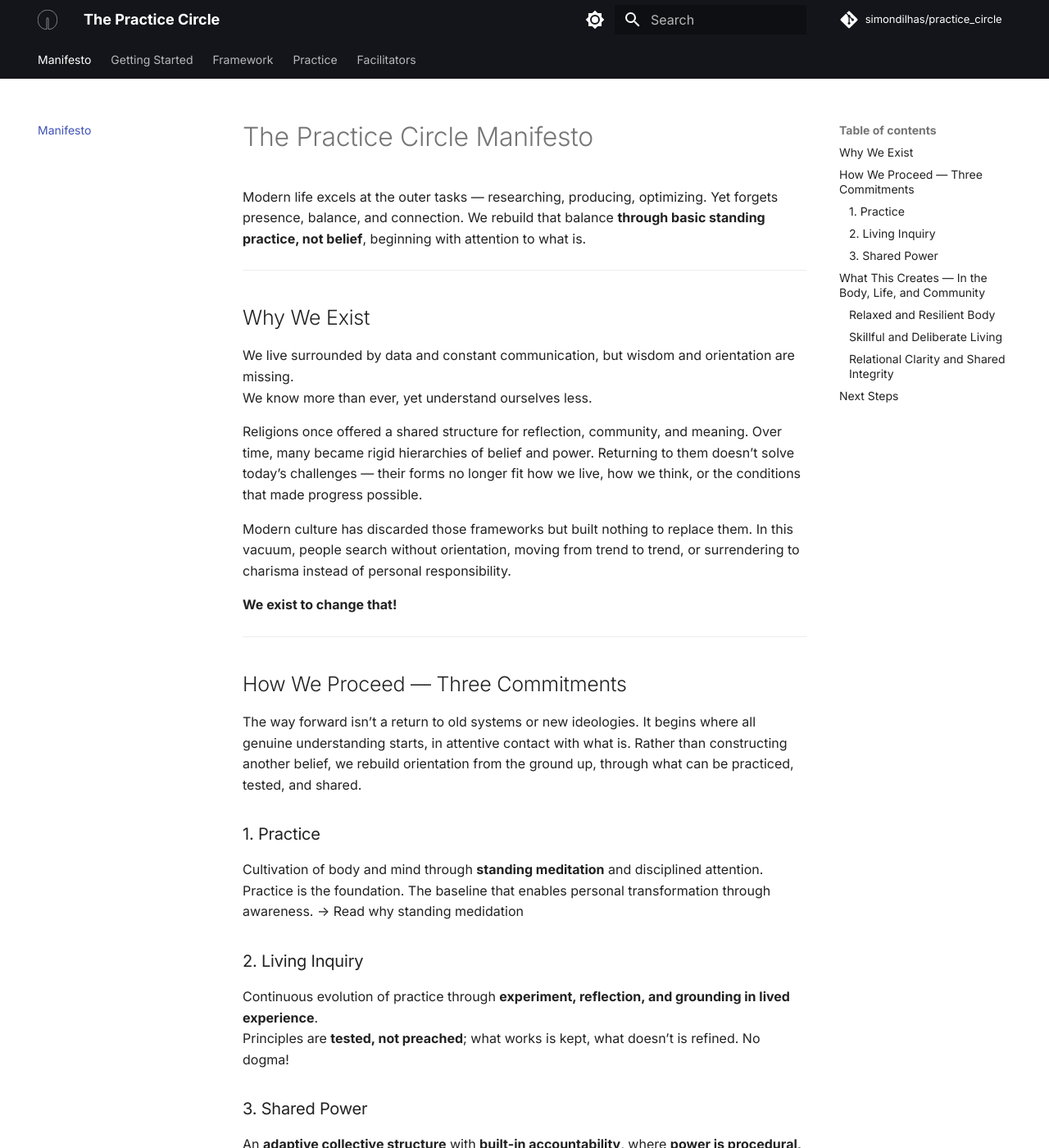
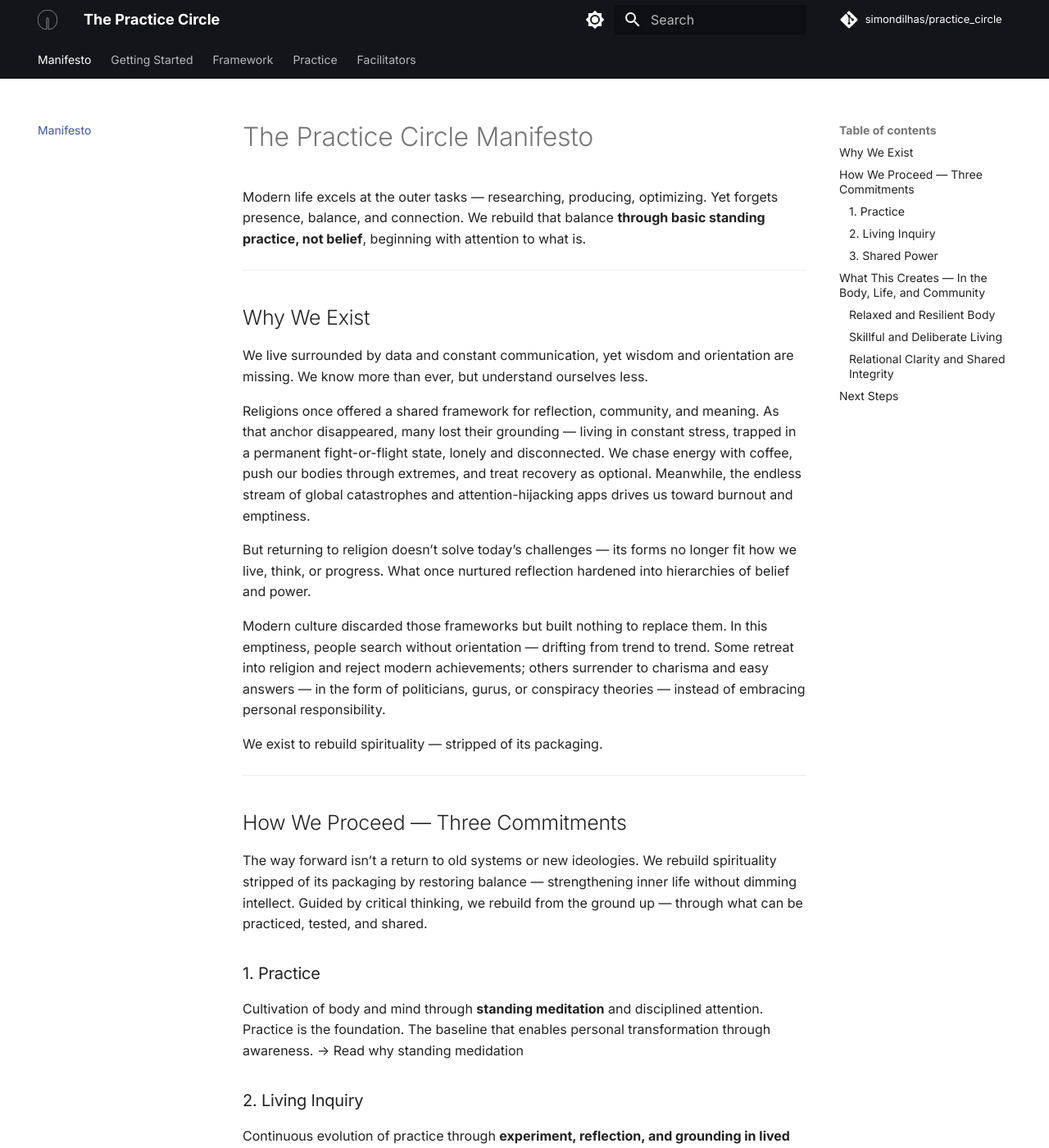
Before and after one commit to simondilhas/practice_circle, an MkDocs documentation site: the page built from docs/index.md, in a window 1280 px wide and 1400 px high. Shown: the whole window at 82% size. Built offline with MkDocs 1.6.1 and Material for MkDocs 9.7.7, drawn with Linux system fonts in a browser that asks for light colours; comment, search, counter and statistics services are not loaded.

Commit message:
Update index.md

```diff
--- a/docs/index.md
+++ b/docs/index.md
@@ -7,22 +7,28 @@ We rebuild that balance **through basic standing practice, not belief**, beginni
 
 ## Why We Exist
 
-We live surrounded by data and constant communication, but wisdom and orientation are missing.
-We know more than ever, yet understand ourselves less.
 
-Religions once offered a shared structure for reflection, community, and meaning. Over time, many became rigid hierarchies of belief and power. Returning to them doesn’t solve today’s challenges — their forms no longer fit how we live, how we think, or the conditions that made progress possible.
+We live surrounded by data and constant communication, yet wisdom and orientation are missing.
+We know more than ever, but understand ourselves less.
 
-Modern culture has discarded those frameworks but built nothing to replace them. In this vacuum, people search without orientation, moving from trend to trend, or surrendering to charisma instead of personal responsibility.
+Religions once offered a shared framework for reflection, community, and meaning.
+As that anchor disappeared, many lost their grounding — living in constant stress, trapped in a permanent fight-or-flight state, lonely and disconnected. We chase energy with coffee, push our bodies through extremes, and treat recovery as optional. Meanwhile, the endless stream of global catastrophes and attention-hijacking apps drives us toward burnout and emptiness.
 
-**We exist to change that!**
+But returning to religion doesn’t solve today’s challenges — its forms no longer fit how we live, think, or progress. What once nurtured reflection hardened into hierarchies of belief and power.
+
+Modern culture discarded those frameworks but built nothing to replace them.
+In this emptiness, people search without orientation — drifting from trend to trend. Some retreat into religion and reject modern achievements; others surrender to charisma and easy answers — in the form of politicians, gurus, or conspiracy theories — instead of embracing personal responsibility.
+
+We exist to rebuild spirituality — stripped of its packaging.
 
 ---
 
 ## How We Proceed — Three Commitments
 
 The way forward isn’t a return to old systems or new ideologies.
-It begins where all genuine understanding starts, in attentive contact with what is.
-Rather than constructing another belief, we rebuild orientation from the ground up, through what can be practiced, tested, and shared.
+We rebuild spirituality stripped of its packaging by restoring balance — strengthening inner life without dimming intellect.
+Guided by critical thinking, we rebuild from the ground up — through what can be practiced, tested, and shared.
+
 
 ### 1. Practice
 Cultivation of body and mind through **standing meditation** and disciplined attention.
```
